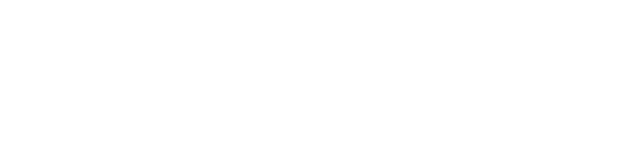
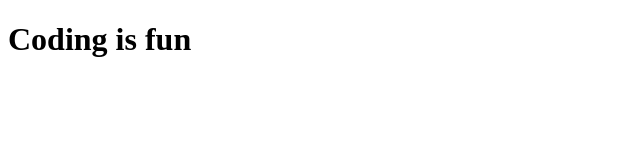
Before and after one commit to maryam-ali-123/Course-project, a plain HTML site: page index.html in a window 1280 px wide. Shown: the whole page, without its empty margins (0-640 px from the left). Drawn offline with Linux system fonts and the light colour scheme; files that its build step writes are made by us from their sources.

Commit message:
added some text

```diff
--- a/index.html
+++ b/index.html
@@ -9,3 +9,7 @@
 <link rel="stylesheet" type="text/css" href="css/style.css">
 </head>
 <body>
+
+  <h1>Coding is fun</h1>
+
+</body>
```
